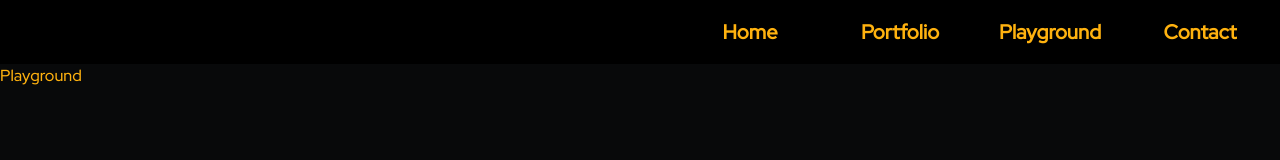
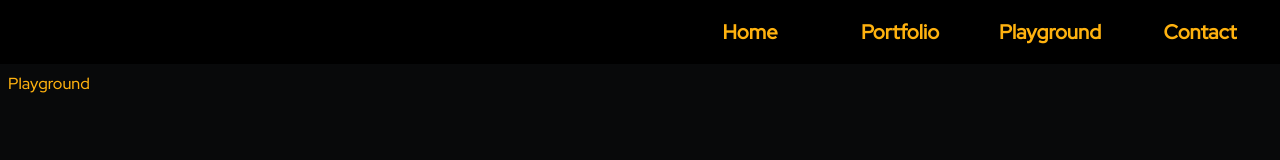
Before and after one commit to satyamsharan/project-ansikte, a Next.js app: page /playground in a window 1280 px wide. Shown: the top 160 px of the page. Built offline with nearby package versions, Linux system fonts and the light colour scheme.

Commit message:
Updated layout of other pages

```diff
--- a/app/contact/page.tsx
+++ b/app/contact/page.tsx
@@ -1,7 +1,9 @@
 export default function Page() {
     return(
-        <>
-            <div className="pt-[52px] lg:pt-[64px]">Contact</div>
-        </>
+        <div className="pt-[52px] lg:pt-[64px]">
+            <div className="p-2">
+                Contact
+            </div>
+        </div>
     );
 }
--- a/app/playground/page.tsx
+++ b/app/playground/page.tsx
@@ -1,7 +1,9 @@
 export default function Page() {
     return(
-        <>
-            <div className="pt-[52px] lg:pt-[64px]">Playground</div>
-        </>
+        <div className="pt-[52px] lg:pt-[64px]">
+            <div className="p-2">
+                Playground
+            </div>
+        </div>
     );
 }
--- a/app/portfolio/page.tsx
+++ b/app/portfolio/page.tsx
@@ -1,7 +1,9 @@
 export default function Page() {
     return(
-        <>
-            <div className="pt-[52px] lg:pt-[64px]">Portfolio</div>
-        </>
+        <div className="pt-[52px] lg:pt-[64px]">
+            <div className="p-2">
+                Portfolio
+            </div>
+        </div>
     );
 }
```
